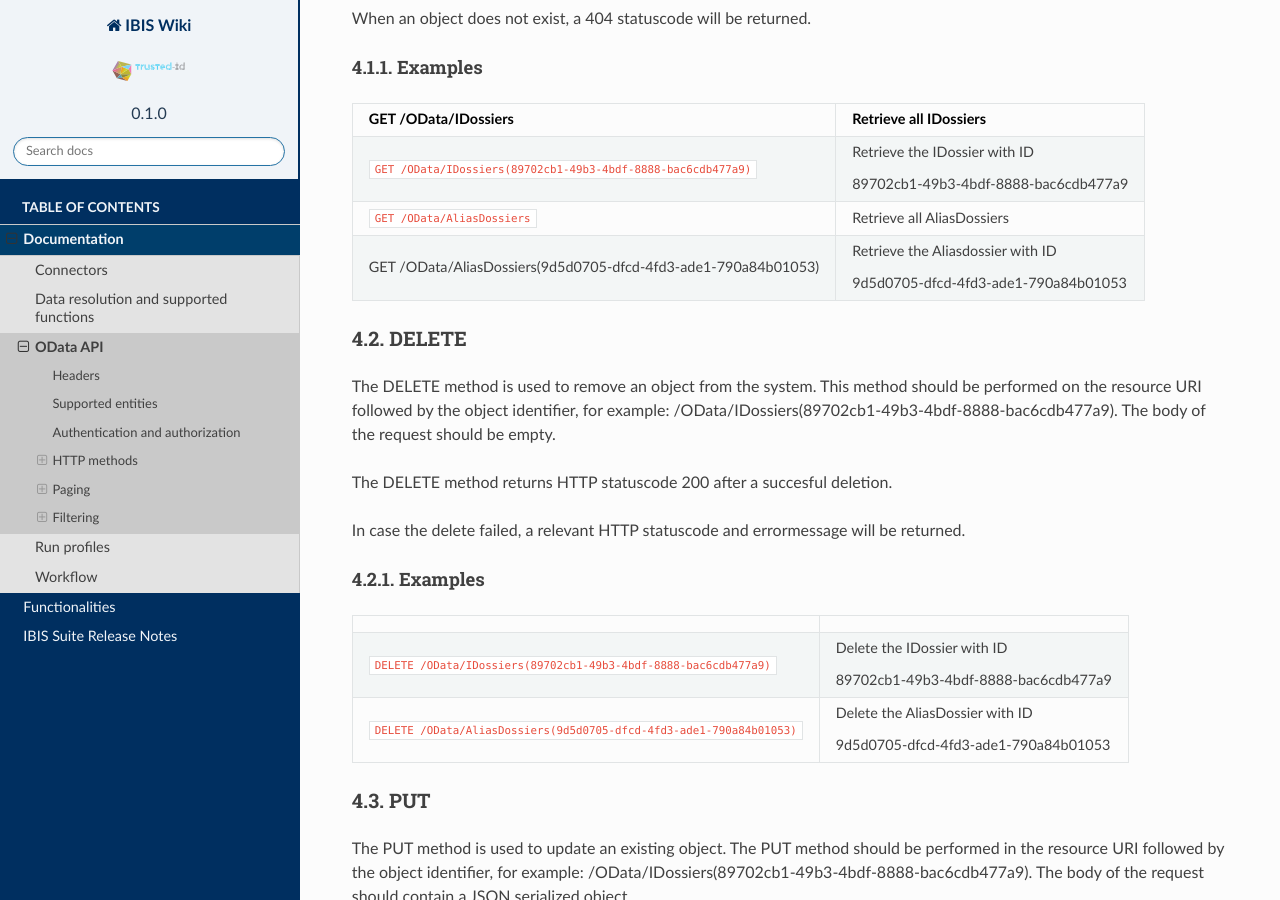
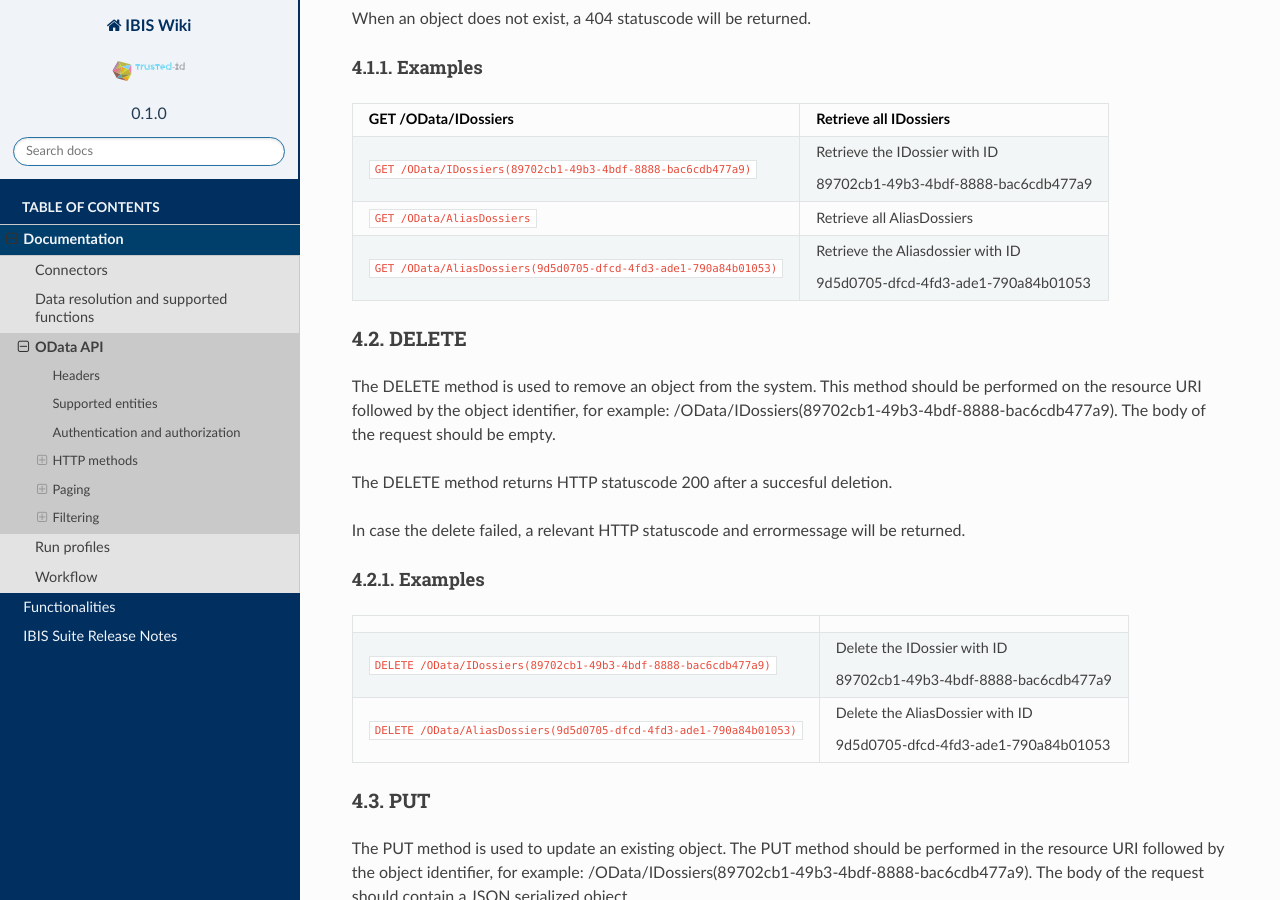
Before and after one commit to Raoulorlando/rtd-tutorial, a Sphinx documentation site: the page built from docs/source/Documentatie/HelpPageODataApi.md, in a window 1280 px wide and 900 px high, scrolled down 2543 px. Built offline with Sphinx 7.4.7 and the Read the Docs theme 2.0.0, drawn with Linux system fonts in a browser that asks for light colours; nearby versions of some CDN libraries; some web fonts are replaced; library files that are not in the unit come from our copies; pages that are not in the unit, such as notebooks, are missing from menus.

Commit message:
Added codeblock markup to skipped example

````diff
--- a/docs/source/Documentatie/HelpPageODataApi.md
+++ b/docs/source/Documentatie/HelpPageODataApi.md
@@ -81,7 +81,7 @@
 |:---------------------------------------------------------------|:-------------------------------------------------------------------------------|
 |   ```GET /OData/IDossiers(89702cb1-49b3-4bdf-8888-bac6cdb477a9)```   |   Retrieve the IDossier with ID<br> <br>89702cb1-49b3-4bdf-8888-bac6cdb477a9   |
 |                    ```GET /OData/AliasDossiers```                    |                           Retrieve all AliasDossiers                           |
-| GET /OData/AliasDossiers(9d5d0705-dfcd-4fd3-ade1-790a84b01053) | Retrieve the Aliasdossier with ID<br> <br>9d5d0705-dfcd-4fd3-ade1-790a84b01053 |
+| ```GET /OData/AliasDossiers(9d5d0705-dfcd-4fd3-ade1-790a84b01053)``` | Retrieve the Aliasdossier with ID<br> <br>9d5d0705-dfcd-4fd3-ade1-790a84b01053 |
 
 ### DELETE
 
````
Also changed, not shown: README.rst (deleted, +0 -9 lines).
